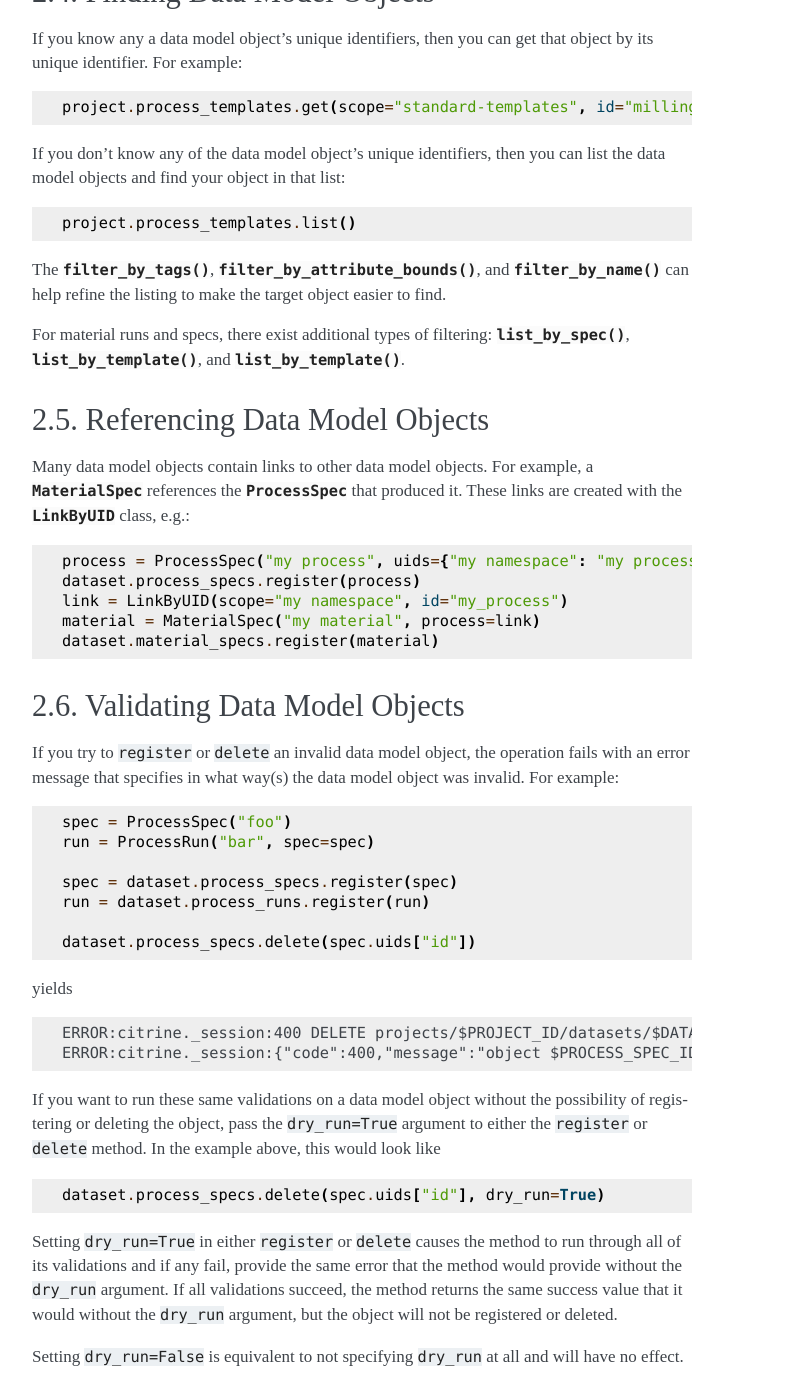
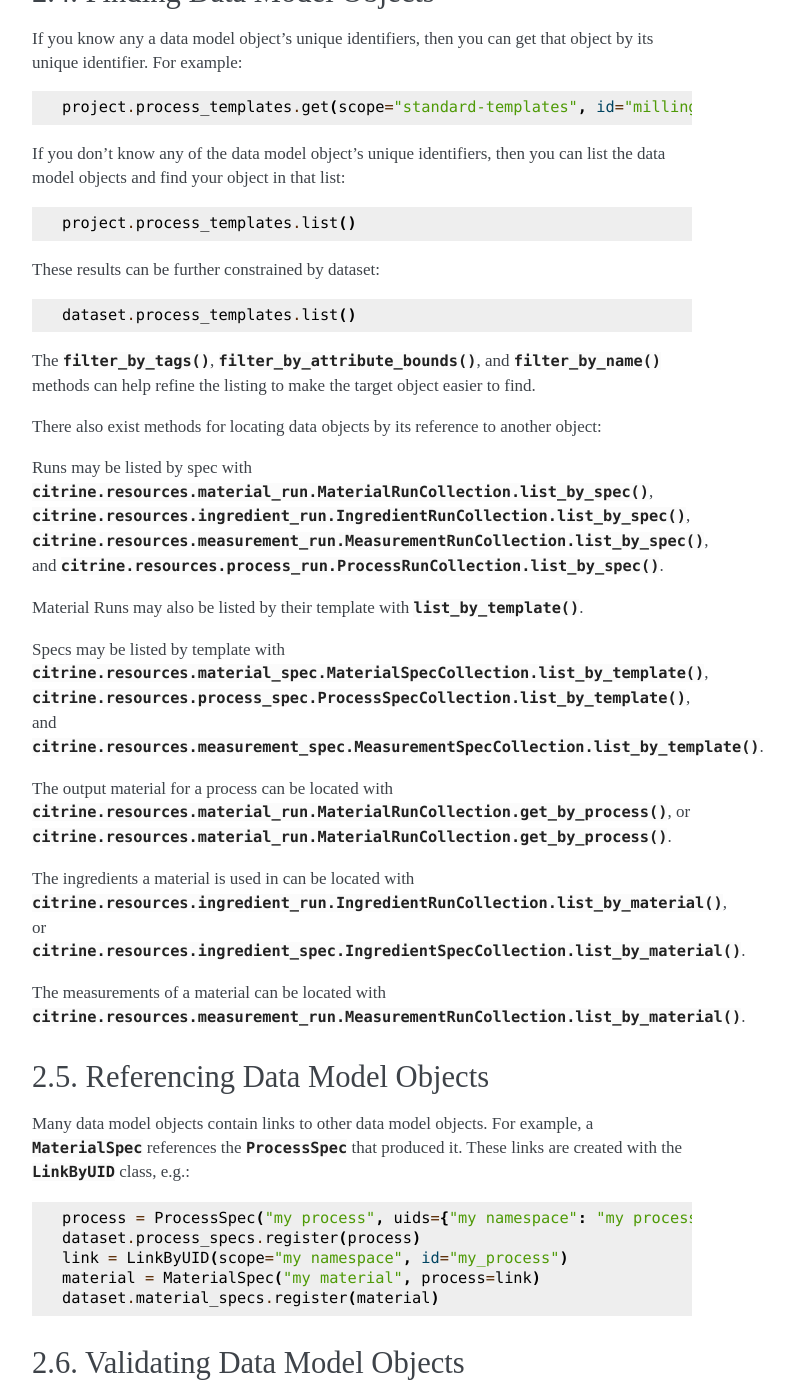
Before and after one commit to CitrineInformatics/citrine-python, a Sphinx documentation site: the page built from docs/source/data_entry.rst, in a window 1280 px wide and 1400 px high, scrolled down 1098 px. Shown: the whole window, without its empty margins (388-1182 px from the left). Built offline with Sphinx 7.4.7, drawn with Linux system fonts in a browser that asks for light colours; pages that are not in the unit, such as notebooks, are missing from menus.

Commit message:
Update data entry docs

```diff
--- a/docs/source/data_entry.rst
+++ b/docs/source/data_entry.rst
@@ -61,17 +61,44 @@ If you don't know any of the data model object's unique identifiers, then you ca
 
     project.process_templates.list()
 
+These results can be further constrained by dataset:
+
+.. code-block:: python
+
+    dataset.process_templates.list()
+
 The
-:func:`~citrine.resources.data_concepts.DataConceptsCollection.filter_by_tags`,
-:func:`~citrine.resources.data_concepts.DataConceptsCollection.filter_by_attribute_bounds`,
-and :func:`~citrine.resources.data_concepts.DataConceptsCollection.filter_by_name`
-can help refine the listing to make the target object easier to find.
+:meth:`~citrine.resources.data_concepts.DataConceptsCollection.filter_by_tags`,
+:meth:`~citrine.resources.data_objects.DataObjectCollection.filter_by_attribute_bounds`,
+and :meth:`~citrine.resources.data_concepts.DataConceptsCollection.filter_by_name`
+methods can help refine the listing to make the target object easier to find.
 
-For material runs and specs, there exist additional types of filtering:
-:func:`~citrine.resources.material_run.MaterialRunCollection.list_by_spec`,
-:func:`~citrine.resources.material_run.MaterialRunCollection.list_by_template`,
-and :func:`~citrine.resources.material_spec.MaterialSpecCollection.list_by_template`.
+There also exist methods for locating data objects by its reference to another object:
 
+Runs may be listed by spec with
+:meth:`citrine.resources.material_run.MaterialRunCollection.list_by_spec`,
+:meth:`citrine.resources.ingredient_run.IngredientRunCollection.list_by_spec`,
+:meth:`citrine.resources.measurement_run.MeasurementRunCollection.list_by_spec`,
+and :meth:`citrine.resources.process_run.ProcessRunCollection.list_by_spec`.
+
+Material Runs may also be listed by their template with
+:meth:`~citrine.resources.material_spec.MaterialSpecCollection.list_by_template`.
+
+Specs may be listed by template with
+:meth:`citrine.resources.material_spec.MaterialSpecCollection.list_by_template`,
+:meth:`citrine.resources.process_spec.ProcessSpecCollection.list_by_template`,
+and :meth:`citrine.resources.measurement_spec.MeasurementSpecCollection.list_by_template`.
+
+The output material for a process can be located with
+:meth:`citrine.resources.material_run.MaterialRunCollection.get_by_process`,
+or :meth:`citrine.resources.material_run.MaterialRunCollection.get_by_process`.
+
+The ingredients a material is used in can be located with
+:meth:`citrine.resources.ingredient_run.IngredientRunCollection.list_by_material`,
+or :meth:`citrine.resources.ingredient_spec.IngredientSpecCollection.list_by_material`.
+
+The measurements of a material can be located with
+:meth:`citrine.resources.measurement_run.MeasurementRunCollection.list_by_material`.
 
 Referencing Data Model Objects
 ---------------------------------
```
